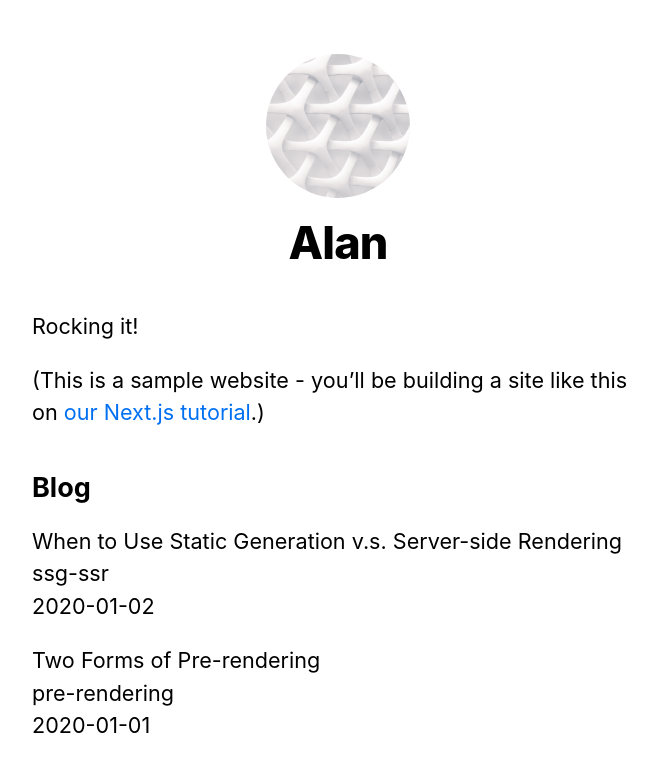
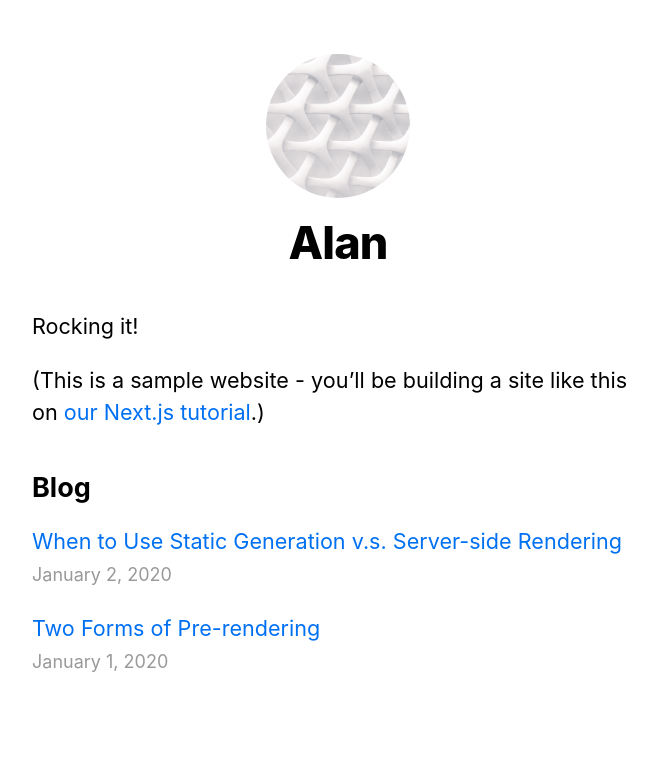
Before and after one commit to alimgee/nextjs-blog, a Next.js app: page / in a window 1280 px wide. Shown: the top 772 px of the page, without its empty margins (302-959 px from the left). Built offline with nearby package versions, Linux system fonts and the light colour scheme.

Commit message:
Update index componet with dynamic links and formatted date

```diff
--- a/pages/index.js
+++ b/pages/index.js
@@ -2,6 +2,8 @@ import Head from 'next/head'
 import Layout, { siteTitle } from '../components/layout'
 import utilStyles from '../styles/utils.module.css'
 import { getSortedPostsData } from '../lib/posts'
+import Link from 'next/link'
+import Date from '../components/date' // formats string as a date
 
 
 export default function Home({ allPostsData}) {
@@ -22,12 +24,14 @@ export default function Home({ allPostsData}) {
         <ul className={utilStyles.list}>
           {allPostsData.map(({ id, date, title }) => (
             <li className={utilStyles.listItem} key={id}>
-              {title}
-              <br />
-              {id}
-              <br />
-              {date}
-            </li>
+            <Link href="/posts/[id]" as={`/posts/${id}`}>
+              <a>{title}</a>
+            </Link>
+            <br />
+            <small className={utilStyles.lightText}>
+              <Date dateString={date} />
+            </small>
+          </li>
           ))}
         </ul>
       </section>
```
